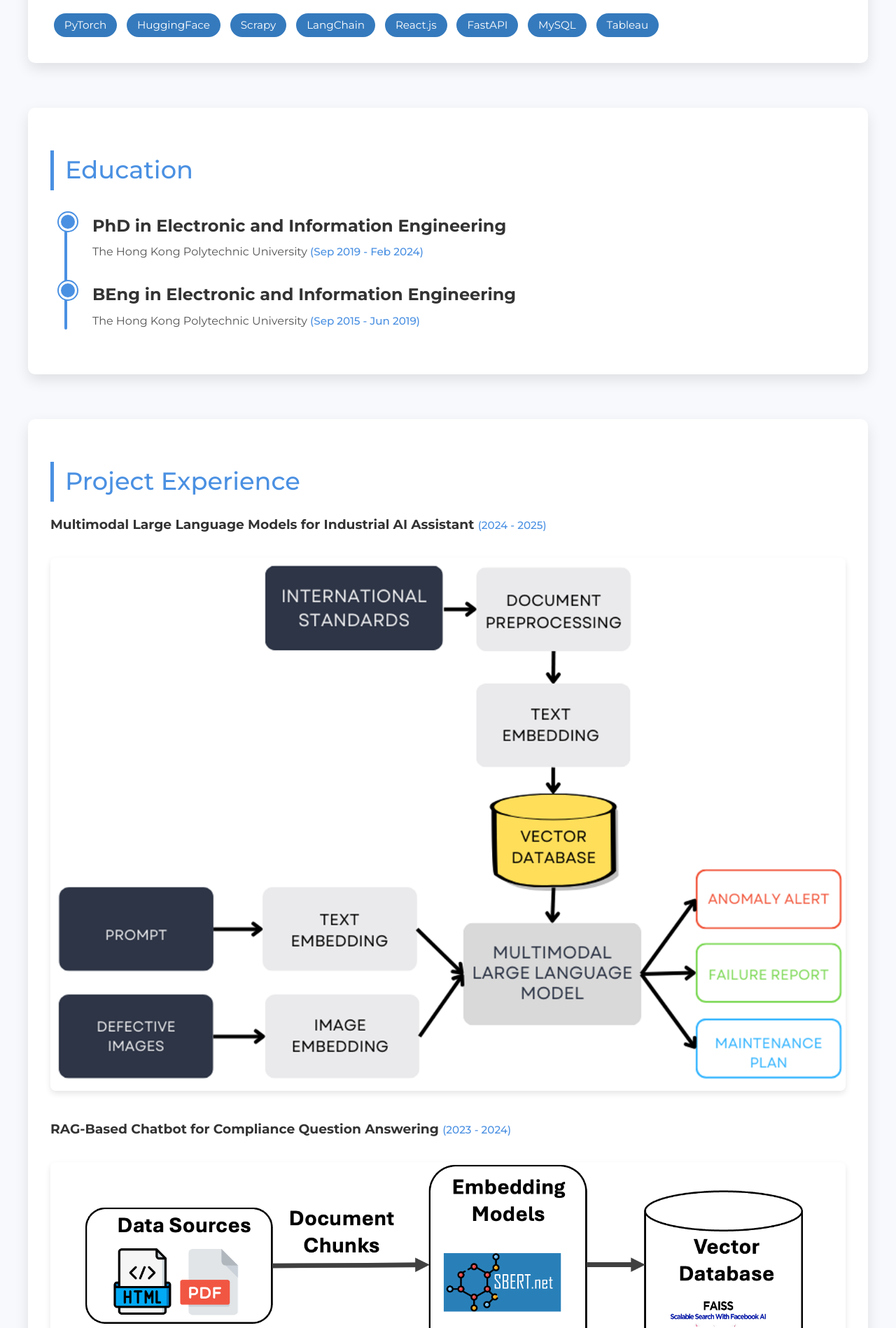
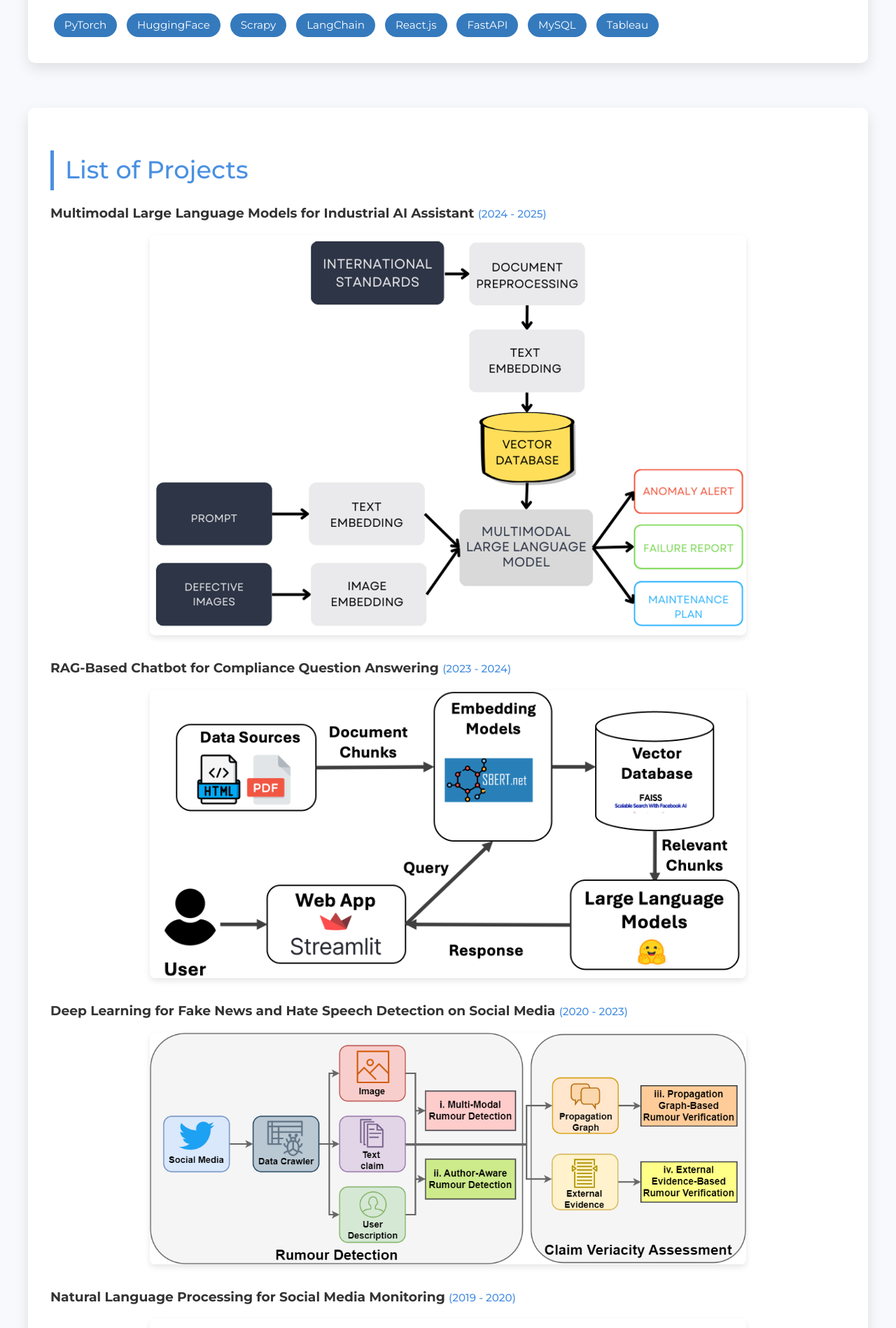
Before and after one commit to thcheung/thcheung.github.io, a Jekyll site: the page built from index.markdown, in a window 1280 px wide. Shown: the part 804-2702 px from the top of the page at 70% size. Built offline with Jekyll 4.4.1, drawn with Linux system fonts in a browser that asks for light colours.

Commit message:
update pages

```diff
--- a/_layouts/home.html
+++ b/_layouts/home.html
@@ -116,68 +116,6 @@
       transform: translateY(-2px);
     }
 
-    /* Timeline Section */
-    .timeline {
-      position: relative;
-      margin: 2rem 0;
-      padding: 0;
-      list-style: none;
-    }
-
-    .timeline::before {
-      content: '';
-      position: absolute;
-      left: 20px;
-      top: 0;
-      bottom: 0;
-      width: 4px;
-      background: var(--primary-color);
-      border-radius: 2px;
-    }
-
-    .timeline-item {
-      position: relative;
-      margin-bottom: 30px;
-      padding-left: 60px;
-      transition: transform 0.3s;
-    }
-
-    .timeline-item:hover {
-      transform: translateX(5px);
-    }
-
-    .timeline-item::before {
-      content: '';
-      position: absolute;
-      left: 12px;
-      top: 0;
-      width: 20px;
-      height: 20px;
-      background: var(--primary-color);
-      border: 3px solid var(--white);
-      border-radius: 50%;
-      box-shadow: 0 0 0 2px var(--primary-color);
-    }
-
-    .timeline-item h3 {
-      margin: 0;
-      font-size: 1.5rem;
-      font-weight: 600;
-      color: var(--text-color);
-    }
-
-    .timeline-item p {
-      margin: 0.3rem 0 0;
-      font-size: 1rem;
-      color: var(--subtext-color);
-    }
-
-    .timeline-item .duration {
-      font-size: 0.95rem;
-      color: var(--primary-color);
-      font-weight: 500;
-    }
-
     /* Project Listings */
     main ul {
       list-style-type: none;
@@ -186,6 +124,7 @@
 
     main ul li {
       margin-bottom: 2rem;
+      /* text-align: center;  */
     }
 
     main ul li h3 {
@@ -199,11 +138,14 @@
     }
 
     main ul li img {
-      max-width: 100%;
+      max-width: 75%; /* Reduce the maximum width to 75% */
       height: auto;
       border-radius: 8px;
       margin-top: 1rem;
       box-shadow: 0 4px 8px rgba(0, 0, 0, 0.1);
+      display: block; /* Centers the image */
+      margin-left: auto; /* Centers the image */
+      margin-right: auto; /* Centers the image */
     }
 
     /* Publications */
@@ -287,21 +229,7 @@
     </section>
 
     <section class="section">
-      <h2>Education</h2>
-      <ul class="timeline">
-        <li class="timeline-item">
-          <h3>PhD in Electronic and Information Engineering</h3>
-          <p>The Hong Kong Polytechnic University <span class="duration">(Sep 2019 - Feb 2024)</span></p>
-        </li>
-        <li class="timeline-item">
-          <h3>BEng in Electronic and Information Engineering</h3>
-          <p>The Hong Kong Polytechnic University <span class="duration">(Sep 2015 - Jun 2019)</span></p>
-        </li>
-      </ul>
-    </section>
-
-    <section class="section">
-      <h2>Project Experience</h2>
+      <h2>List of Projects</h2>
       <ul>
         <li>
           <h3>
```
